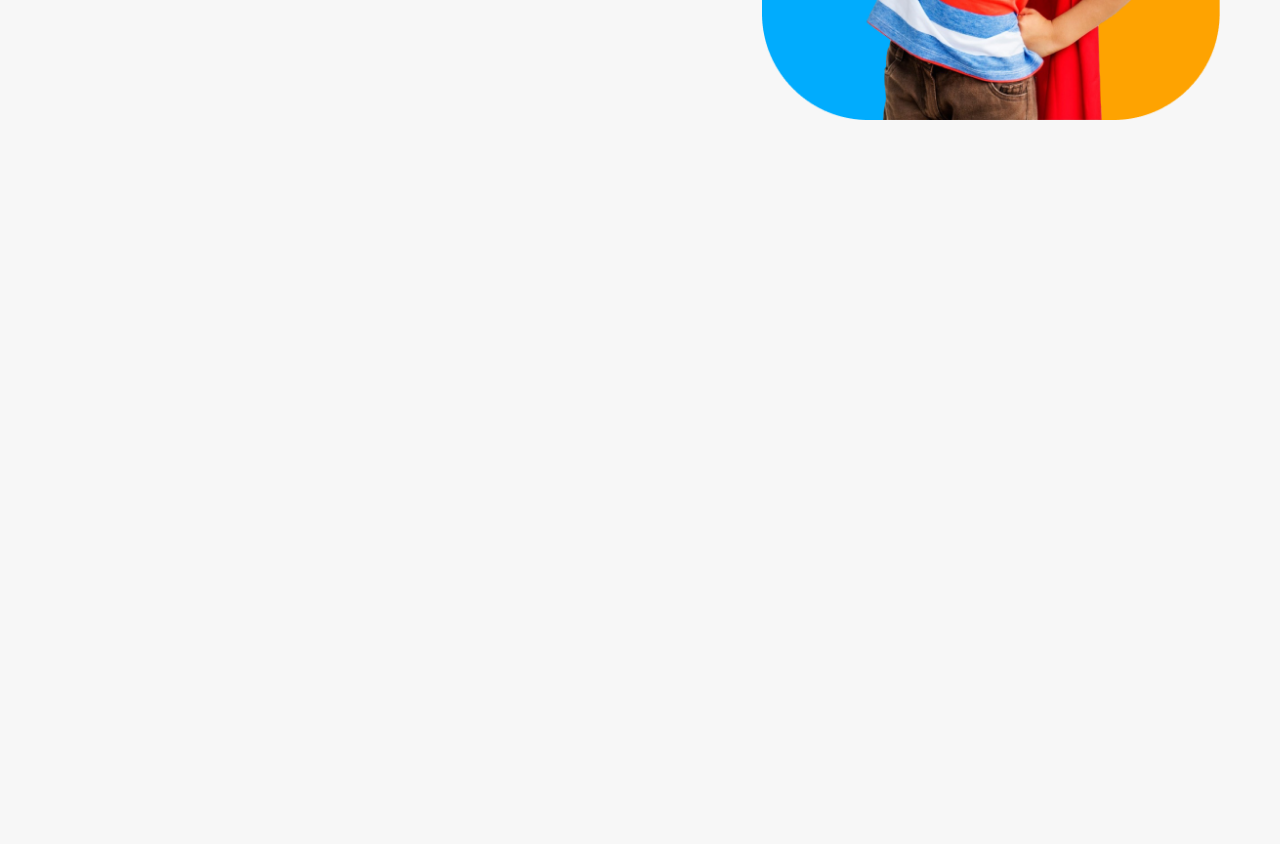
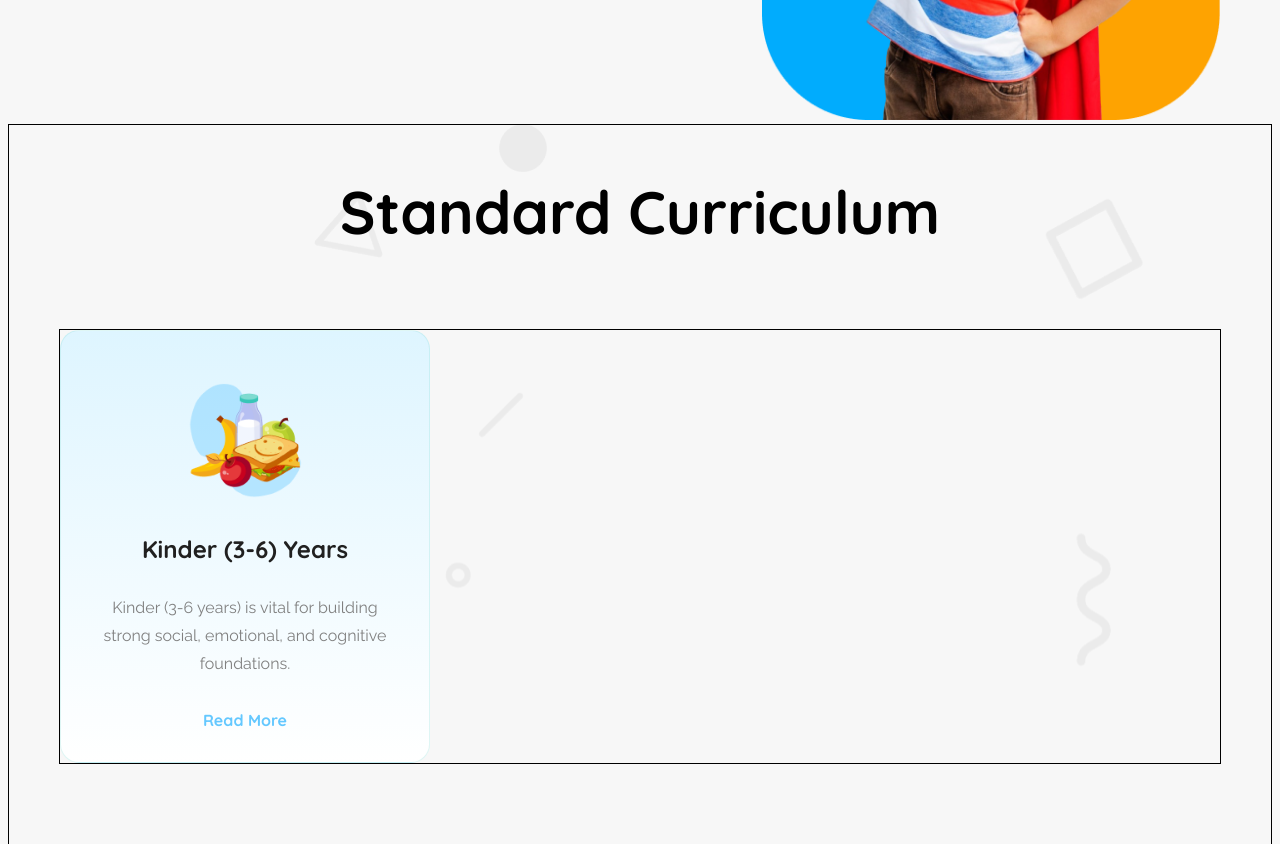
Before and after one commit to samin710/Assignment-2-PH, a plain HTML site: page index.html in a window 1280 px wide. Shown: the part 547-1391 px from the top of the page. Before the commit the page ends 800 px from the top, so only its background shows below. Drawn offline with Linux system fonts and the light colour scheme.

Commit message:
one card done

```diff
--- a/index.html
+++ b/index.html
@@ -52,7 +52,27 @@
         </div>
     </header>
     <main>
-
+        <div class="std-curr">
+            <div class="stand">
+                <h2>Standard Curriculum</h2>
+            </div>
+            <div class="card-container">
+                <div class="card-1">
+                    <div class="card-img">
+                        <img src="assets/kinder.png" alt="">
+                    </div>
+                    <div class="card-title">
+                        <p>Kinder (3-6) Years</p>
+                    </div>
+                    <div class="card-des">
+                        <p>Kinder (3-6 years) is vital for building strong social, emotional, and cognitive foundations.</p>
+                    </div>
+                    <div class="read-more">
+                        <p>Read More</p>
+                    </div>
+                </div>
+            </div>
+        </div>
     </main>
     <footer>
 
--- a/styles/styles.css
+++ b/styles/styles.css
@@ -1,4 +1,5 @@
 @import url('https://fonts.googleapis.com/css2?family=Poppins:ital,wght@0,100;0,200;0,300;0,400;0,500;0,600;0,700;0,800;0,900;1,100;1,200;1,300;1,400;1,500;1,600;1,700;1,800;1,900&family=Quicksand:wght@300..700&family=Work+Sans:ital,wght@0,100..900;1,100..900&display=swap');
+@import url('https://fonts.googleapis.com/css2?family=Poppins:ital,wght@0,100;0,200;0,300;0,400;0,500;0,600;0,700;0,800;0,900;1,100;1,200;1,300;1,400;1,500;1,600;1,700;1,800;1,900&family=Quicksand:wght@300..700&family=Raleway:ital,wght@0,100..900;1,100..900&family=Work+Sans:ital,wght@0,100..900;1,100..900&display=swap');
 .quicksand-body {
     font-family: "Quicksand", serif;
     font-optical-sizing: auto;
@@ -109,6 +110,7 @@ align-items: center;
     display: flex;
     justify-content: space-between;
     align-items: center;
+    margin-bottom: 0px;
 }
 .banner-text{
     /* border: 1px solid black; */
@@ -161,3 +163,57 @@ align-items: center;
         padding: 18px 10px;
     }
 }
+
+/* standard curriculum */
+main{
+    background-image:url('../assets/bg.png');
+}
+.std-curr{
+    border: 1px solid black;
+}
+.stand{
+    font-weight: bold;
+    font-size: 2.5rem;
+    text-align: center;
+}
+.card-container{
+    max-width: 1160px;
+    border: 1px solid black;
+    margin:80px auto;
+}
+.card-1{
+    max-width: 368px;
+    border: 1px solid #7FDBD03F;
+    border-radius: 18.86px;
+    background: linear-gradient(to bottom, #def5ff, #FFFFFF);
+    text-align: center;
+    justify-items: center;
+}
+.card-img{
+    max-width: 115px;
+    margin-top: 52px;
+}
+.card-img img{
+    width: 100%;
+}
+.card-title{
+    font-weight: bold;
+    font-size: 1.5rem;
+    color: #202020;
+    margin-top: 32px;
+}
+.card-des{
+    font-family:"Raleway";
+    color: #808080;
+    font-size: 1rem;
+    line-height: 28px;
+    margin-top: 30px;
+    margin-bottom: 32px;
+    max-width: 285px;
+}
+.read-more{
+    font-weight: bold;
+    font-size: 1rem;
+    color: #64C8FF ;
+    margin-bottom: 32px;
+}
```
